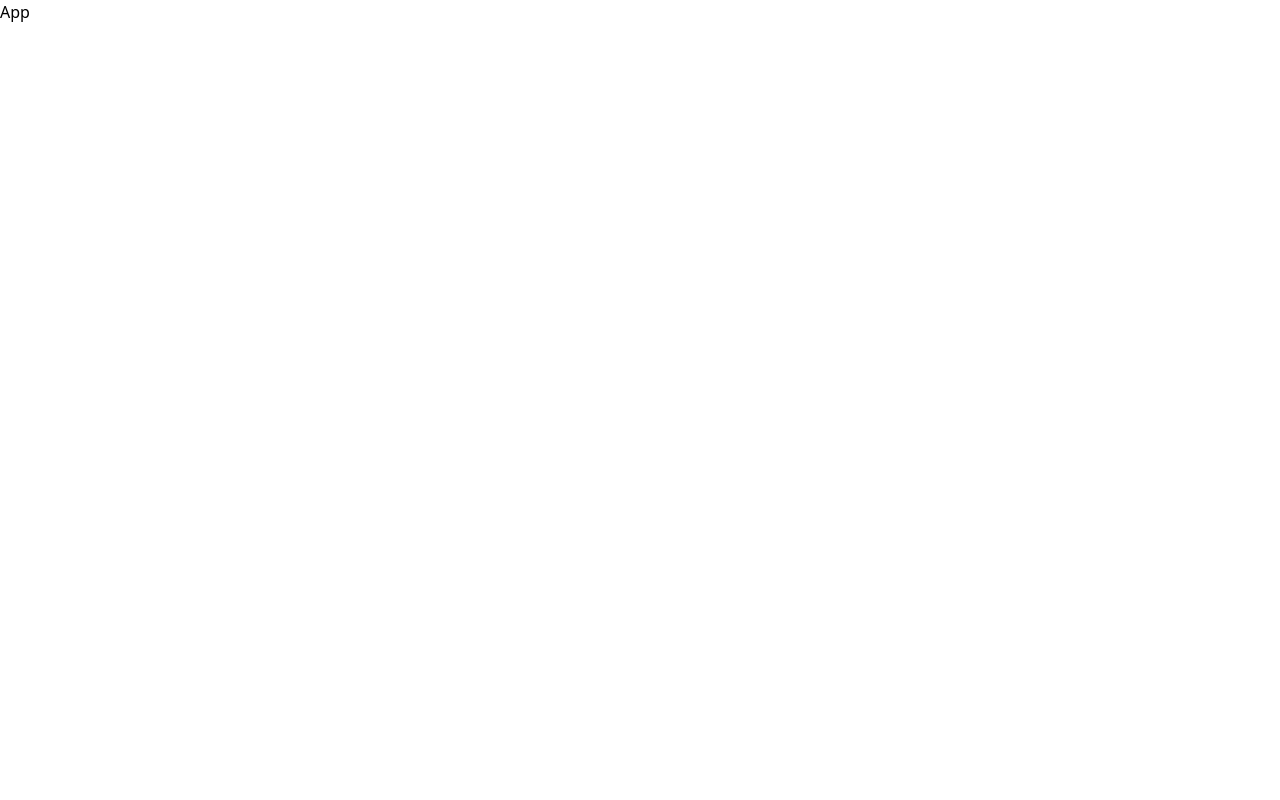
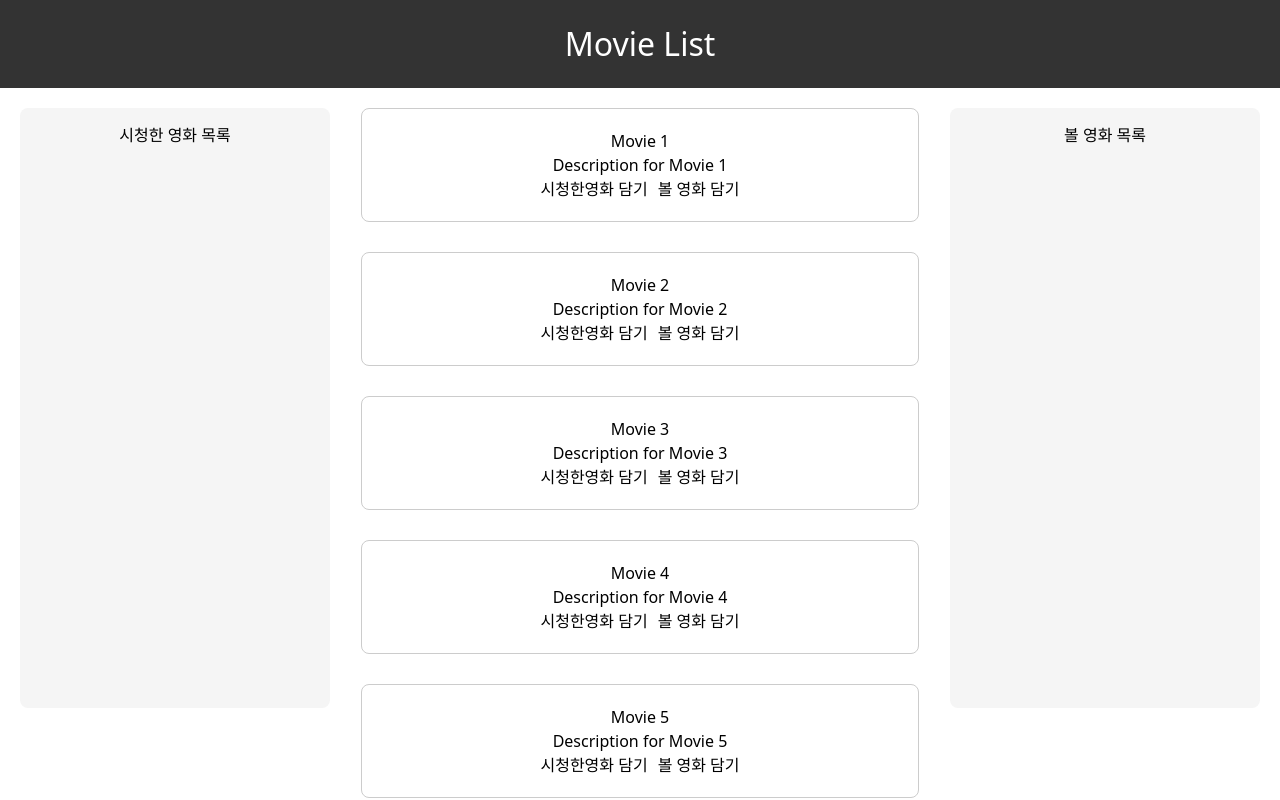
Before and after one commit to Likelion-YeungNam-Univ/8-13th-fe-assignment, a React (Vite) app: page / in a window 1280 px wide. Shown: the top 800 px of the page. Built offline with nearby package versions, Linux system fonts and the light colour scheme.

Commit message:
8회차 과제 - 강민혁

```diff
--- a/src/App.jsx
+++ b/src/App.jsx
@@ -1,7 +1,12 @@
 import React from "react";
+import MovieApp from "./MovieApp";
 
-const App = () => {
-  return <div>App</div>;
-};
+function App() {
+  return (
+    <div>
+      <MovieApp />
+    </div>
+  );
+}
 
 export default App;
--- /dev/null
+++ b/src/MovieApp.jsx
@@ -0,0 +1,99 @@
+import React, { useEffect, useState } from "react";
+
+const fetchMovies = () => {
+  const movies = [];
+
+  for (let i = 1; i <= 2500; i++) {
+    movies.push({
+      id: i,
+      title: `Movie ${i}`,
+      description: `Description for Movie ${i}`,
+    });
+    console.log("2500개의 영화 목록을 가져오는 중...");
+  }
+
+  alert("데이터를 가져오는 중입니다...");
+  return movies;
+};
+
+export default function MovieList() {
+  const [allMovies, setAllMovies] = useState([]);
+  const [watchedMovies, setWatchedMovies] = useState([]);
+  const [watchLaterMovies, setWatchLaterMovies] = useState([]);
+  const [loading, setLoading] = useState(true);
+
+  useEffect(() => {
+    setTimeout(() => {
+      const movies = fetchMovies();
+      setAllMovies(movies);
+      setLoading(false);
+    }, 0);
+  }, []);
+
+  const handleMove = (movie, targetSetter) => {
+    setAllMovies((prev) => prev.filter((m) => m.id !== movie.id));
+    targetSetter((prev) => [...prev, movie]);
+  };
+
+  const handleRemove = (movie, sourceList, setSourceList) => {
+    setSourceList((prev) => prev.filter((m) => m.id !== movie.id));
+    setAllMovies((prev) => {
+      const updated = [...prev, movie];
+      return updated.sort((a, b) => a.id - b.id);
+    });
+  };
+
+  if (loading)
+    return (
+      <div style={{ textAlign: "center", marginTop: "100px", fontSize: "30px" }}>
+        Loading...
+      </div>
+    );
+
+  return (
+    <div>
+      <header style={{ background: "#333", color: "#fff", padding: "20px", textAlign: "center", fontSize: "32px" }}>
+        Movie List
+      </header>
+
+      <div style={{ display: "flex", justifyContent: "space-between", padding: "20px", minHeight: "80vh" }}>
+        <div style={{ width: "25%", background: "#f5f5f5", padding: "15px", borderRadius: "8px", overflowY: "auto", maxHeight: "75vh" }}>
+          <h3 style={{ textAlign: "center" }}>시청한 영화 목록</h3>
+          {watchedMovies.map((movie) => (
+            <div key={movie.id} style={{ marginBottom: "15px", textAlign: "center", borderBottom: "1px solid #ccc", paddingBottom: "10px" }}>
+              <div>{movie.title}</div>
+              <button onClick={() => handleRemove(movie, watchedMovies, setWatchedMovies)}>삭제</button>
+            </div>
+          ))}
+        </div>
+
+        <div style={{ width: "45%", textAlign: "center" }}>
+          {allMovies.slice(0, 10).map((movie) => (
+            <div key={movie.id} style={{ marginBottom: "30px", border: "1px solid #ccc", padding: "20px", borderRadius: "8px" }}>
+              <h4>{movie.title}</h4>
+              <p>{movie.description}</p>
+              <button onClick={() => handleMove(movie, setWatchedMovies)} style={{ marginRight: "10px" }}>
+                시청한영화 담기
+              </button>
+              <button onClick={() => handleMove(movie, setWatchLaterMovies)}>볼 영화 담기</button>
+            </div>
+          ))}
+        </div>
+
+        <div style={{ width: "25%", background: "#f5f5f5", padding: "15px", borderRadius: "8px", overflowY: "auto", maxHeight: "75vh" }}>
+          <h3 style={{ textAlign: "center" }}>볼 영화 목록</h3>
+          {watchLaterMovies.map((movie) => (
+            <div key={movie.id} style={{ marginBottom: "15px", textAlign: "center", borderBottom: "1px solid #ccc", paddingBottom: "10px" }}>
+              <div>{movie.title}</div>
+              <button onClick={() => handleRemove(movie, watchLaterMovies, setWatchLaterMovies)}>삭제</button>
+            </div>
+          ))}
+        </div>
+      </div>
+
+      <footer style={{ background: "#333", color: "#fff", padding: "20px", textAlign: "center" }}>
+        Footer
+      </footer>
+    </div>
+  );
+}
```
